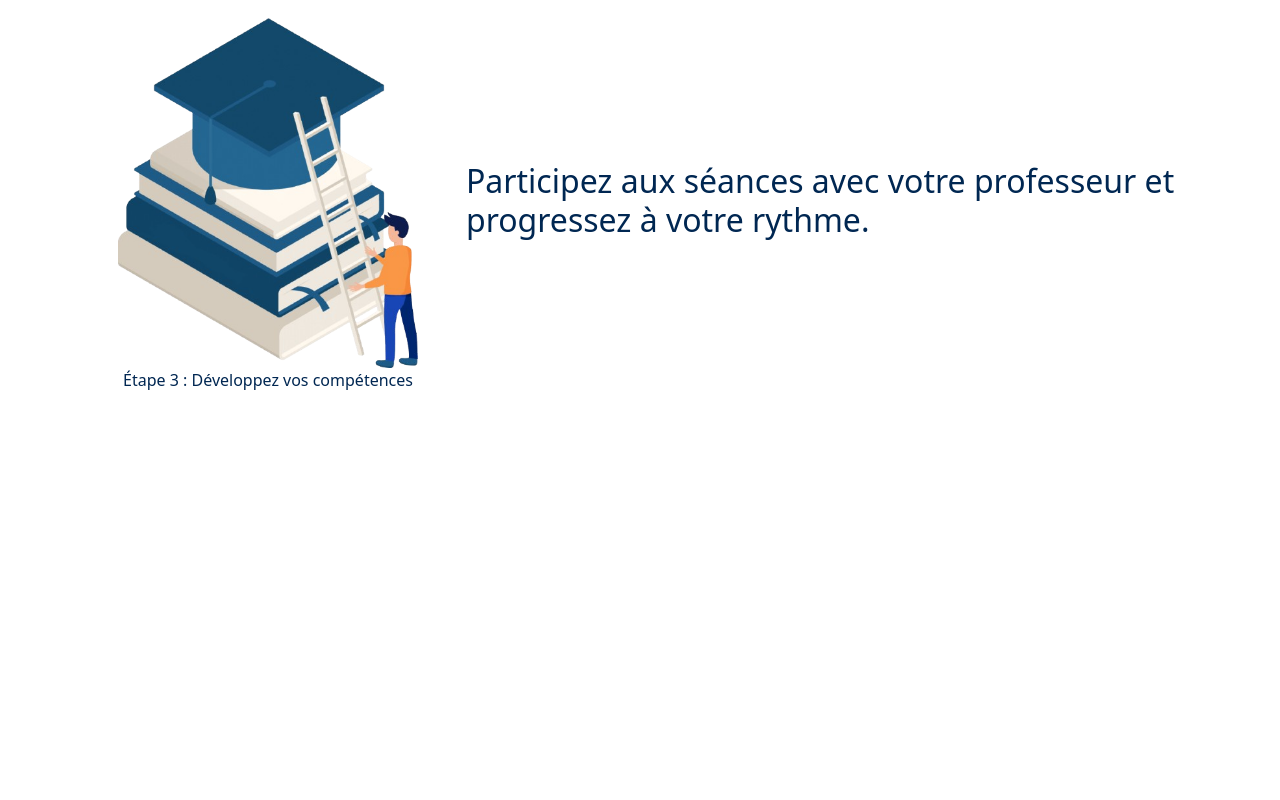
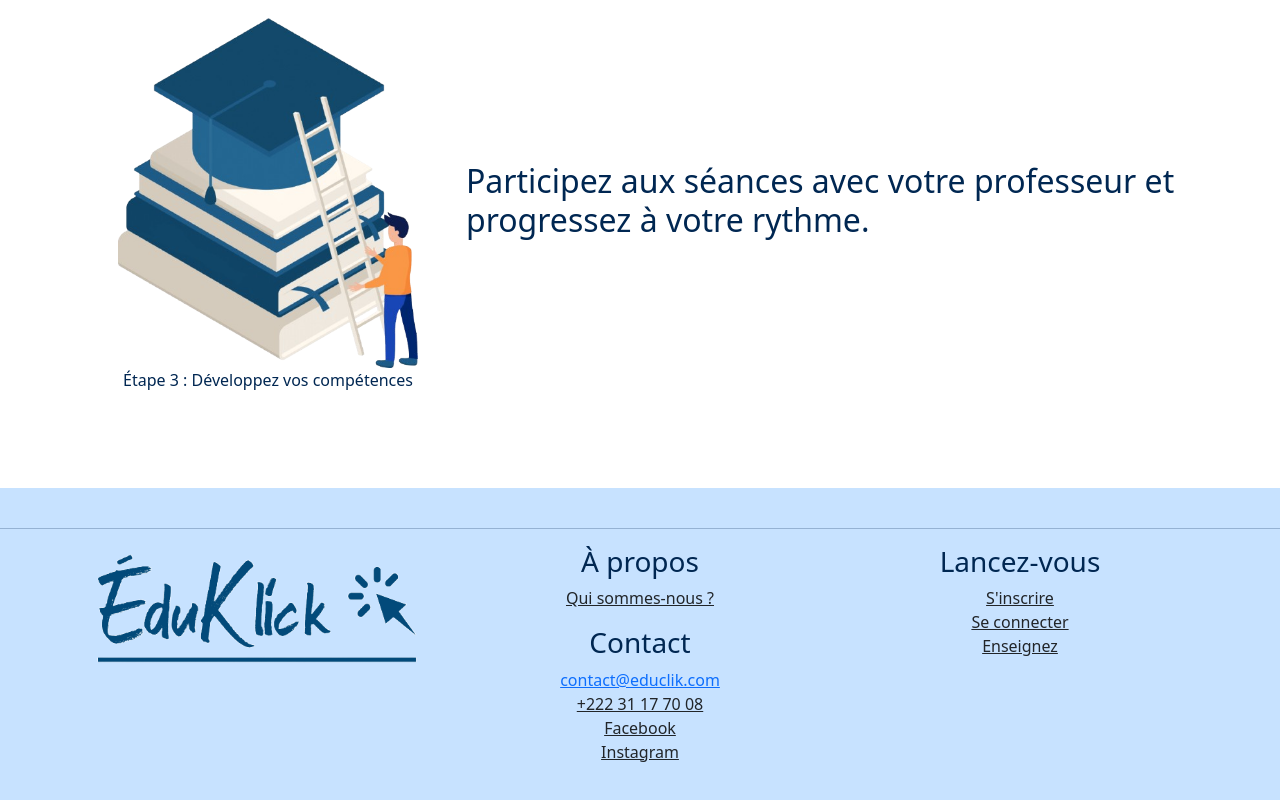
Before and after one commit to Eladele/edu_click_frontend, an Angular app: page /home in a window 1280 px wide. Shown: the part 949-1749 px from the top of the page. Before the commit the page ends 1437 px from the top, so only its background shows below. Built offline with nearby package versions, Linux system fonts and the light colour scheme.

Commit message:
l'ajout de footer

```diff
--- a/src/app/features/index/index.component.html
+++ b/src/app/features/index/index.component.html
@@ -100,3 +100,4 @@
     }
   </div>
 </div>
+<app-footer></app-footer>
--- a/src/app/features/index/index.component.ts
+++ b/src/app/features/index/index.component.ts
@@ -7,6 +7,7 @@ import { MatIconModule } from '@angular/material/icon';
 import { ProfesseurService } from '../professeurs/professeur.service';
 import { IProfesseur } from "../../shared/models/professeur.model";
 import { MasterComponent } from "../../templates/master/master.component";
+import { FooterComponent } from "../../templates/footer/footer.component";
 
 
 
@@ -15,7 +16,7 @@ import { MasterComponent } from "../../templates/master/master.component";
   templateUrl: './index.component.html',
   styleUrls: ['./index.component.css'],
   standalone: true,
-  imports: [FormsModule, RouterLink, CommonModule, HeaderComponent, MatIconModule, MasterComponent],
+  imports: [FormsModule, RouterLink, CommonModule, HeaderComponent, MatIconModule, MasterComponent, FooterComponent],
 })
 export class IndexComponent {
   searchQuery: string = '';
--- a/src/app/templates/footer/footer.component.html
+++ b/src/app/templates/footer/footer.component.html
@@ -1 +1,33 @@
-<p>footer works!</p>
+<!DOCTYPE html>
+<footer class="bg-Secondary py-4">
+    <hr>
+    <div class="container">
+      <div class="row">
+        <div class="col-md-4">
+          <img src="assets/images/logo2.png" alt="Profstudent" class="img-fluid mb-3">
+        </div>
+        <div class="col-md-4">
+          <h3>À propos</h3>
+          <ul class="list-unstyled">
+            <li><a href="#" class="text-dark">Qui sommes-nous ?</a></li>
+          </ul>
+          <h3>Contact</h3>
+          <ul class="list-unstyled">
+            <li><a href="mailto:abdallahiluli79@gmail.com" class="text-">contact&#64;educlik.com</a></li>
+            <li><a href="tel:+330123456789" class="text-dark">+222 31 17 70 08</a></li>
+            <li><a href="#" class="text-dark">Facebook</a></li>
+            <li><a href="#" class="text-dark">Instagram</a></li>
+          </ul>
+        </div>
+        <div class="col-md-4">
+          <h3>Lancez-vous</h3>
+          <ul class="list-unstyled">
+            <li><a href="#" class="text-dark">S'inscrire</a></li>
+            <li><a href="#" class="text-dark">Se connecter</a></li>
+            <li><a href="#" class="text-dark">Enseignez</a></li>
+          </ul>
+
+        </div>
+      </div>
+    </div>
+  </footer>
--- a/src/app/templates/master/master.component.ts
+++ b/src/app/templates/master/master.component.ts
@@ -1,7 +1,4 @@
 import { Component } from '@angular/core';
-import {FooterComponent} from '../footer/footer.component';
-import {HeaderComponent} from '../header/header.component';
-import {RouterOutlet} from '@angular/router';
 
 
 @Component({
--- a/src/styles.css
+++ b/src/styles.css
@@ -87,8 +87,8 @@ body {
 
 /* Footer Styles */
 footer {
-    background: #0073e6;
-    color: white;
+    background: #c7e2ff;
+    color: #002752;
     padding: 20px 0;
     text-align: center;
 }
```
Also changed, not shown: src/assets/images/logo2.png (added).
